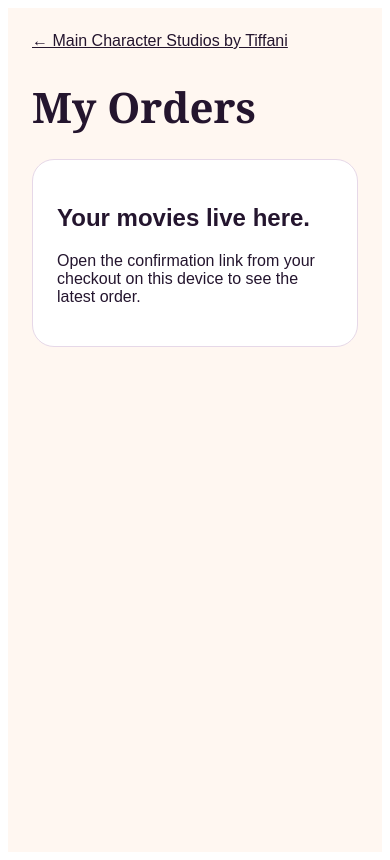
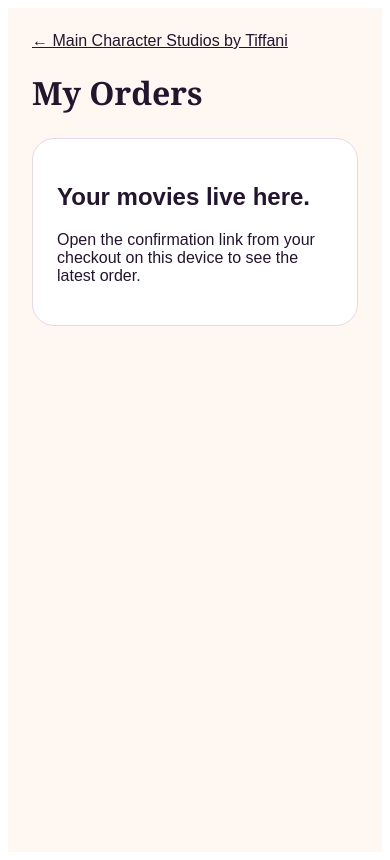
Before and after one commit to debeaux13-cloud/cajun-country, a Next.js app: page /my-orders in a window 390 px wide. Built offline with nearby package versions, Linux system fonts and the light colour scheme.

Commit message:
Reduce oversized mobile customer UI

```diff
--- a/pages/my-orders.js
+++ b/pages/my-orders.js
@@ -65,7 +65,7 @@ export default function MyOrders(){
   return <main style={{minHeight:'100vh',background:'#fff7f1',color:'#24152e',fontFamily:'Arial,sans-serif'}}>
     <div style={{maxWidth:900,margin:'0 auto',padding:24}}>
       <a href='/' style={{color:'#24152e'}}>← Main Character Studios by Tiffani</a>
-      <h1 style={{fontFamily:'Georgia,serif',fontSize:'clamp(42px,7vw,70px)',marginBottom:8}}>My Orders</h1>
+      <h1 style={{fontFamily:'Georgia,serif',fontSize:'clamp(32px,7vw,52px)',marginBottom:8}}>My Orders</h1>
       {!sessionId&&<section style={{marginTop:24,background:'#fff',border:'1px solid #e6d8e8',borderRadius:22,padding:24}}><h2>Your movies live here.</h2><p>Open the confirmation link from your checkout on this device to see the latest order.</p></section>}
       {sessionId&&<section style={{marginTop:24,background:'#fff',border:'1px solid #e6d8e8',borderRadius:22,padding:24}}>
         <div style={{display:'flex',justifyContent:'space-between',gap:16,alignItems:'center',flexWrap:'wrap'}}>
```
